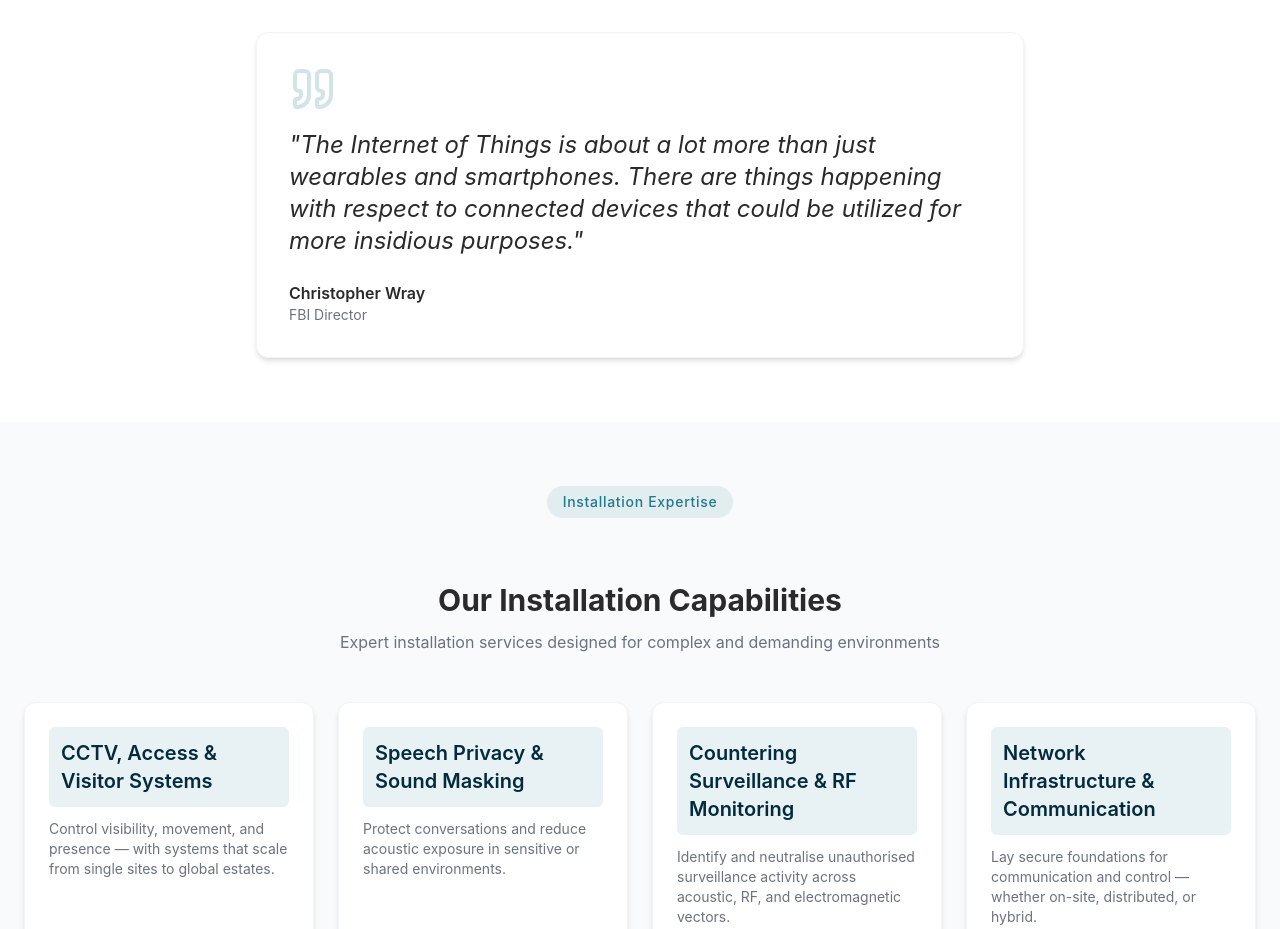
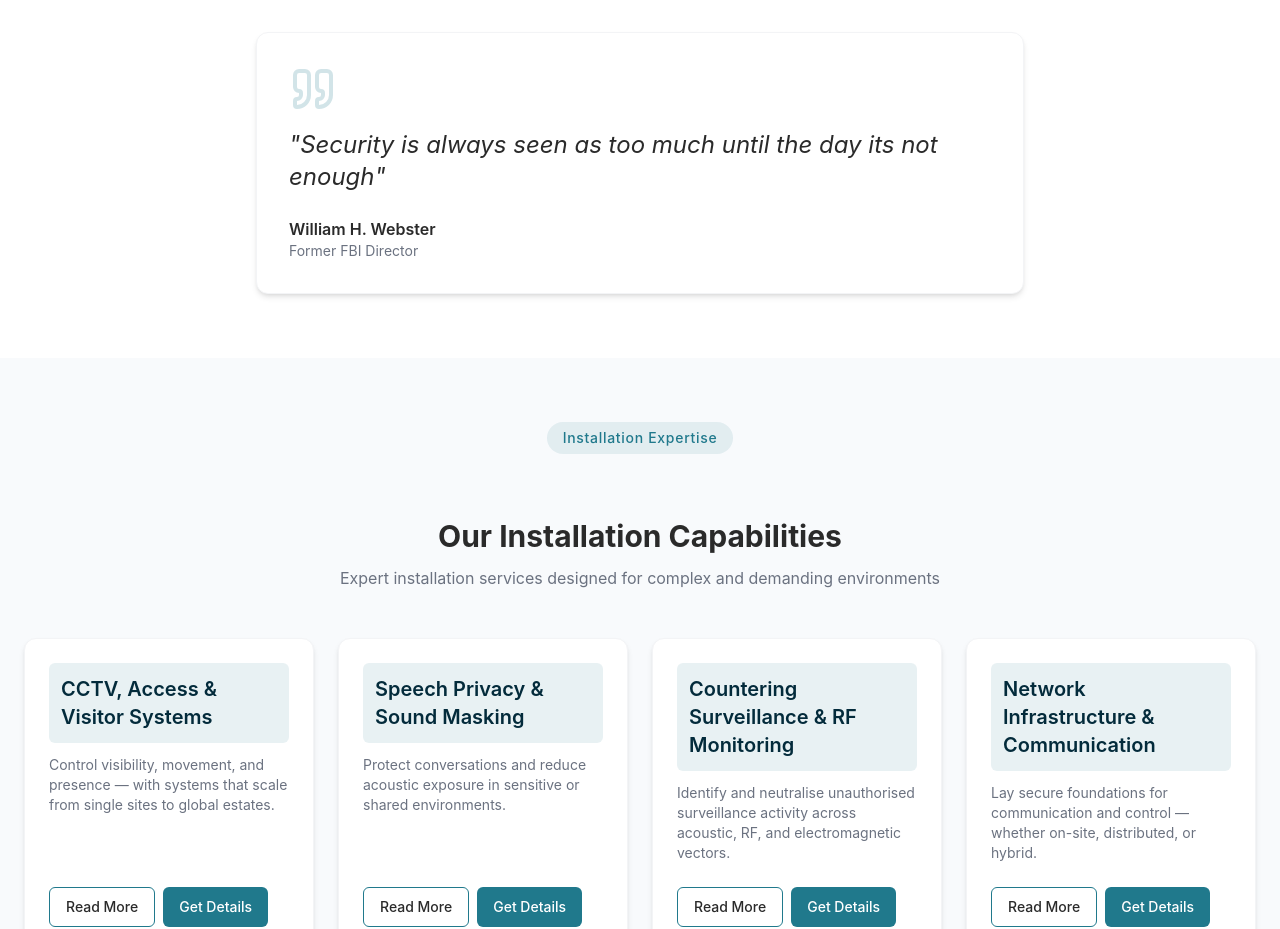
Before and after one commit to markotuisk/sapp-website, a React (Vite) app: page /installations in a window 1280 px wide. Shown: the part 1740-2669 px from the top of the page. Built offline with nearby package versions, Linux system fonts and the light colour scheme.

Commit message:
Fix: Update quote on Installations page
Updated the quote displayed on the Installations page to reflect the new content and maintain consistency with the design of the Security Audits page.

```diff
--- a/src/components/installations/QuoteSection.tsx
+++ b/src/components/installations/QuoteSection.tsx
@@ -35,13 +35,13 @@ const QuoteSection = () => {
             >
               <blockquote className="mb-6">
                 <p className="text-xl md:text-2xl font-display italic text-sapp-dark leading-relaxed">
-                  "The Internet of Things is about a lot more than just wearables and smartphones. There are things happening with respect to connected devices that could be utilized for more insidious purposes."
+                  "Security is always seen as too much until the day its not enough"
                 </p>
               </blockquote>
               <footer className="flex items-center">
                 <div>
-                  <p className="font-semibold text-sapp-dark">Christopher Wray</p>
-                  <p className="text-sm text-sapp-gray">FBI Director</p>
+                  <p className="font-semibold text-sapp-dark">William H. Webster</p>
+                  <p className="text-sm text-sapp-gray">Former FBI Director</p>
                 </div>
               </footer>
             </Animated>
```
